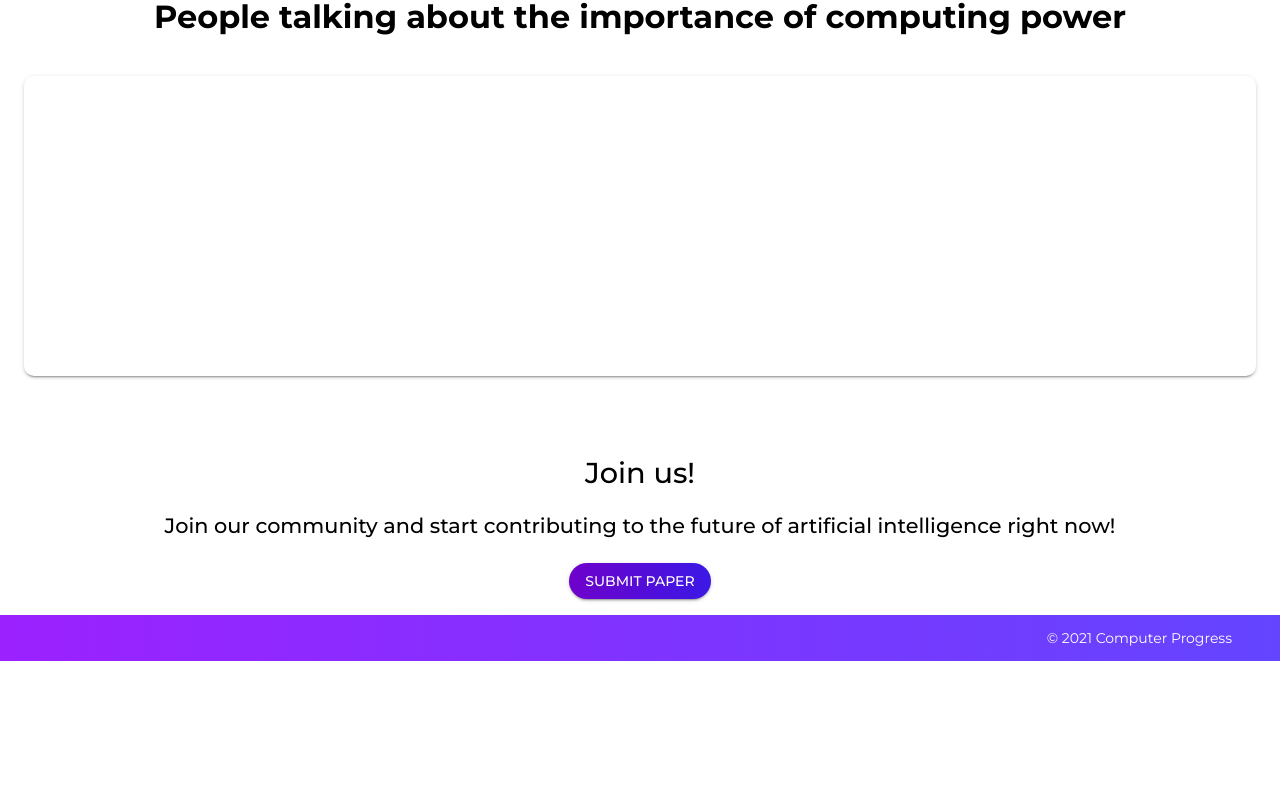
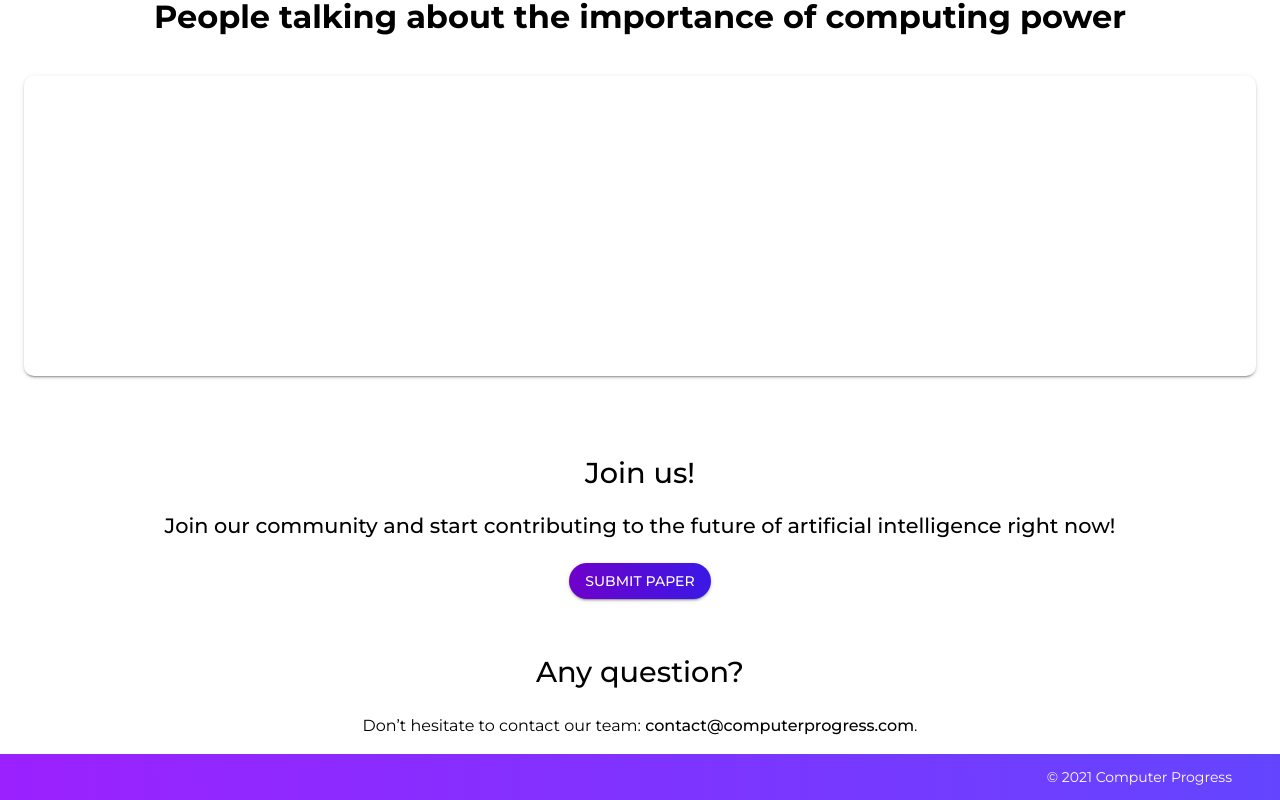
Before and after one commit to Computer-Progress/computerprogress.com, a Next.js app: page /collaborate in a window 1280 px wide. Shown: the part 892-1692 px from the top of the page. Before the commit the page ends 1553 px from the top, so only its background shows below. Built offline with nearby package versions, Linux system fonts and the light colour scheme.

Commit message:
feat(collaborate): add contact section

```diff
--- /dev/null
+++ b/components/CollaborateQuestion/index.js
@@ -0,0 +1,25 @@
+import { Box, Typography } from "@material-ui/core";
+
+export default function CollaborateQuestion() {
+  return (
+    <Box display="flex" flexDirection="column" alignItems="center">
+      <Box mt={3}>
+        <Typography variant="h2" align="center">
+          Any question?
+        </Typography>
+      </Box>
+
+      <Box mt={3}>
+        <Typography align="center" component="span">
+          Don’t hesitate to contact our team:{" "}
+          <Box display="inline" fontWeight="500">
+            <a href="mailto:contact@computerprogress.com">
+              contact@computerprogress.com
+            </a>
+          </Box>
+          .
+        </Typography>
+      </Box>
+    </Box>
+  );
+}
--- a/containers/Collaborate/index.js
+++ b/containers/Collaborate/index.js
@@ -15,6 +15,7 @@ import PageTemplate from "../../components/PageTemplate";
 
 import CollaborateImportance from "../../components/CollaborateImportance";
 import CollaborateJoin from "../../components/CollaborateJoin";
+import CollaborateQuestion from "../../components/CollaborateQuestion";
 
 import { StyledBox, StyledTypographyBody1, StyledListIcon } from "./styles";
 
@@ -120,6 +121,10 @@ export default function Collaborate() {
         <StyledBox>
           <CollaborateJoin />
         </StyledBox>
+
+        <StyledBox>
+          <CollaborateQuestion />
+        </StyledBox>
       </PageTemplate>
     </ThemeProvider>
   );
```
Also changed, not shown: components/CollaborateQuestion/styles.js (added).
